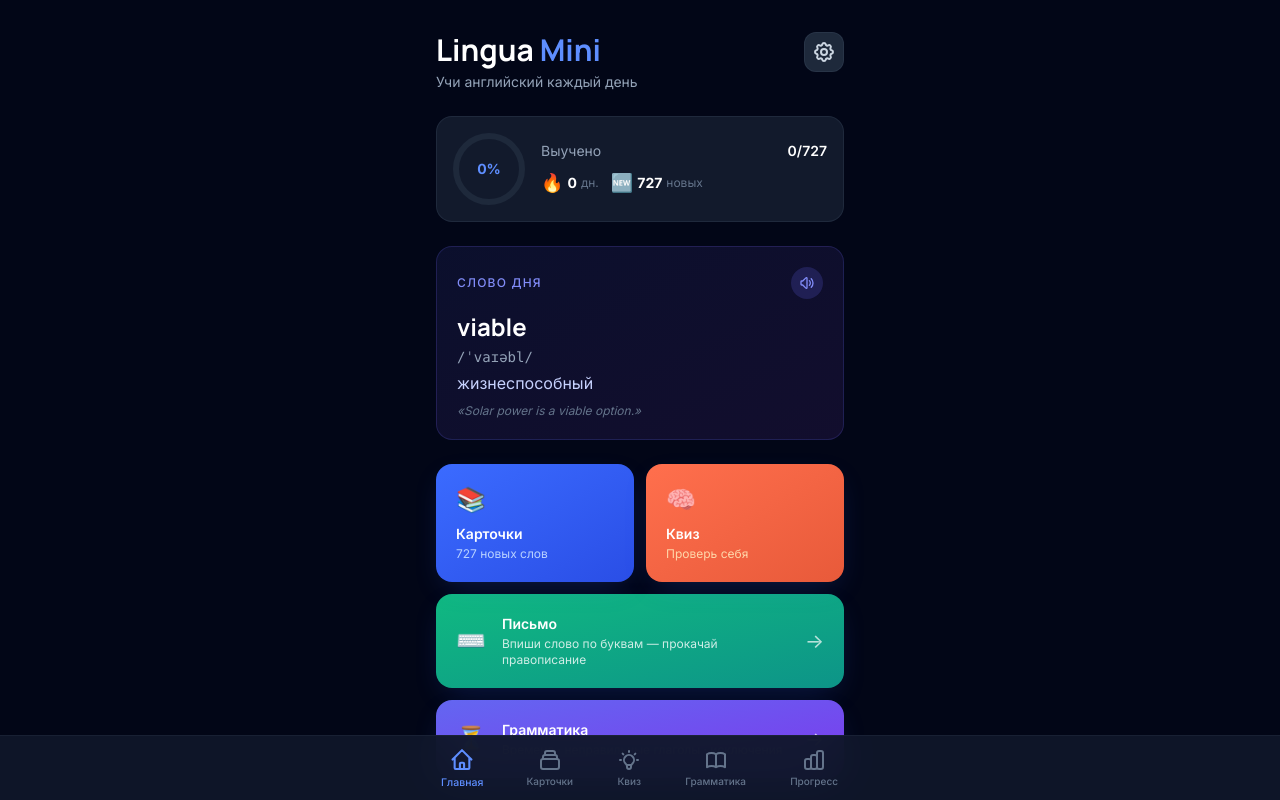
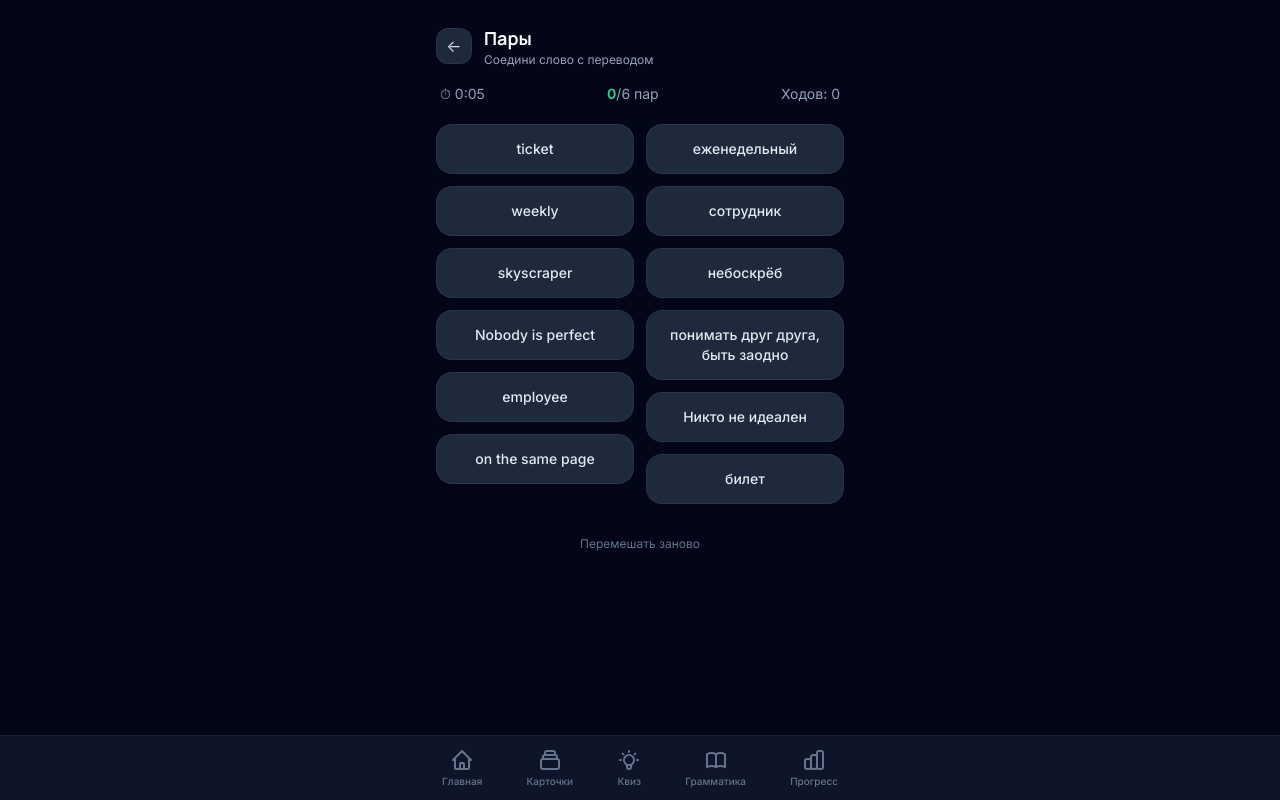
Before and after one commit to andrka1/Cowork, a React (Vite) app: page /match in a window 1280 px wide. Before the commit this address led to /. Shown: the top 800 px of the page. Built offline with nearby package versions, Linux system fonts and the light colour scheme.

Commit message:
Fix IPA transcription font, strip audio+IPA from Spelling, add Matching game (Пары)

```diff
--- a/src/App.tsx
+++ b/src/App.tsx
@@ -3,6 +3,7 @@ import HomePage from "./pages/HomePage";
 import FlashcardsPage from "./pages/FlashcardsPage";
 import QuizPage from "./pages/QuizPage";
 import SpellingPage from "./pages/SpellingPage";
+import MatchingPage from "./pages/MatchingPage";
 import StatsPage from "./pages/StatsPage";
 import GrammarPage from "./pages/GrammarPage";
 import TensesPage from "./pages/TensesPage";
@@ -21,6 +22,7 @@ export default function App() {
           <Route path="/flashcards/:category" element={<FlashcardsPage />} />
           <Route path="/quiz" element={<QuizPage />} />
           <Route path="/spelling" element={<SpellingPage />} />
+          <Route path="/match" element={<MatchingPage />} />
           <Route path="/grammar" element={<GrammarPage />} />
           <Route path="/grammar/tenses" element={<TensesPage />} />
           <Route path="/grammar/irregulars" element={<IrregularsPage />} />
--- a/src/index.css
+++ b/src/index.css
@@ -22,6 +22,14 @@ body {
   overscroll-behavior: none;
   user-select: none;
   -webkit-user-select: none;
+}
+
+/* IPA transcription: use a system font that actually ships the phonetic glyphs.
+   Inter / Manrope and the default monospace font lack many IPA symbols
+   (ə, ɛ, ˈ, ŋ ...), which is why they rendered as empty boxes. */
+.ipa {
+  font-family: "Noto Sans", "Roboto", "Segoe UI", system-ui, "Helvetica Neue", Arial, sans-serif;
+  letter-spacing: 0.02em;
 }
 
 /* Custom scrollbar */
--- /dev/null
+++ b/src/pages/MatchingPage.tsx
@@ -0,0 +1,250 @@
+import { useState, useEffect, useMemo } from "react";
+import { useNavigate } from "react-router-dom";
+import { words } from "../data/words";
+import { Word } from "../data/types";
+import {
+  getExcludedIds,
+  getWeakWordIds,
+  recordWordCorrect,
+  recordWordError,
+  markWordLearned,
+  saveQuizResult,
+} from "../data/storage";
+
+const PAIR_COUNT = 6;
+
+function shuffle<T>(arr: T[]): T[] {
+  const a = [...arr];
+  for (let i = a.length - 1; i > 0; i--) {
+    const j = Math.floor(Math.random() * (i + 1));
+    [a[i], a[j]] = [a[j], a[i]];
+  }
+  return a;
+}
+
+type Item = { id: number; text: string };
+
+export default function MatchingPage() {
+  const navigate = useNavigate();
+  const [round, setRound] = useState(0);
+
+  const deck = useMemo<Word[]>(() => {
+    const excluded = new Set(getExcludedIds());
+    const pool = words.filter((w) => !excluded.has(w.id));
+    const weak = new Set(getWeakWordIds());
+    const weakWords = pool.filter((w) => weak.has(w.id));
+    const rest = pool.filter((w) => !weak.has(w.id));
+    const ordered = [...shuffle(weakWords), ...shuffle(rest)];
+    return ordered.slice(0, PAIR_COUNT);
+    // eslint-disable-next-line react-hooks/exhaustive-deps
+  }, [round]);
+
+  const leftCol = useMemo<Item[]>(
+    () => shuffle(deck.map((w) => ({ id: w.id, text: w.en }))),
+    [deck]
+  );
+  const rightCol = useMemo<Item[]>(
+    () => shuffle(deck.map((w) => ({ id: w.id, text: w.ru }))),
+    [deck]
+  );
+
+  const [selectedLeft, setSelectedLeft] = useState<number | null>(null);
+  const [selectedRight, setSelectedRight] = useState<number | null>(null);
+  const [matched, setMatched] = useState<number[]>([]);
+  const [wrongIds, setWrongIds] = useState<number[]>([]);
+  const [moves, setMoves] = useState(0);
+  const [seconds, setSeconds] = useState(0);
+  const [finished, setFinished] = useState(false);
+
+  // Timer ticks until the board is solved.
+  useEffect(() => {
+    if (finished) return;
+    const t = setInterval(() => setSeconds((s) => s + 1), 1000);
+    return () => clearInterval(t);
+  }, [finished, round]);
+
+  // Evaluate a pair once both sides are picked.
+  useEffect(() => {
+    if (selectedLeft === null || selectedRight === null) return;
+    setMoves((m) => m + 1);
+    if (selectedLeft === selectedRight) {
+      const id = selectedLeft;
+      setMatched((prev) => [...prev, id]);
+      recordWordCorrect(id);
+      markWordLearned(id);
+      setSelectedLeft(null);
+      setSelectedRight(null);
+    } else {
+      recordWordError(selectedLeft);
+      setWrongIds([selectedLeft, selectedRight]);
+      const t = setTimeout(() => {
+        setWrongIds([]);
+        setSelectedLeft(null);
+        setSelectedRight(null);
+      }, 650);
+      return () => clearTimeout(t);
+    }
+    // eslint-disable-next-line react-hooks/exhaustive-deps
+  }, [selectedLeft, selectedRight]);
+
+  // Finish when every pair is matched.
+  useEffect(() => {
+    if (deck.length > 0 && matched.length === deck.length) {
+      setFinished(true);
+      saveQuizResult(deck.length, deck.length, "match");
+    }
+    // eslint-disable-next-line react-hooks/exhaustive-deps
+  }, [matched]);
+
+  const restart = () => {
+    setRound((r) => r + 1);
+    setSelectedLeft(null);
+    setSelectedRight(null);
+    setMatched([]);
+    setWrongIds([]);
+    setMoves(0);
+    setSeconds(0);
+    setFinished(false);
+  };
+
+  const fmt = (s: number) => {
+    const m = Math.floor(s / 60);
+    const sec = s % 60;
+    return `${m}:${sec < 10 ? "0" : ""}${sec}`;
+  };
+
+  const stateOf = (id: number, side: "L" | "R") => {
+    if (matched.includes(id)) return "matched";
+    const sel = side === "L" ? selectedLeft : selectedRight;
+    if (wrongIds.includes(id) && sel === id) return "wrong";
+    if (sel === id) return "active";
+    return "idle";
+  };
+
+  const cls = (state: string) => {
+    if (state === "matched")
+      return "bg-emerald-500/15 border-emerald-500/40 text-emerald-300 opacity-50 pointer-events-none";
+    if (state === "wrong") return "bg-red-500/20 border-red-500 text-red-200";
+    if (state === "active") return "bg-brand-500/25 border-brand-500 text-white";
+    return "bg-slate-800 border-slate-700/50 text-slate-200 active:scale-[0.97]";
+  };
+
+  const locked = wrongIds.length > 0;
+
+  // ---- Empty state ----
+  if (deck.length < 2) {
+    return (
+      <div className="px-5 pt-16 text-center animate-fade-in">
+        <div className="text-5xl mb-4">🧩</div>
+        <p className="text-slate-400">Слишком мало слов для игры.</p>
+        <button
+          onClick={() => navigate("/")}
+          className="mt-6 px-6 py-3 rounded-2xl bg-brand-500 text-white font-medium active:scale-95 transition-all"
+        >
+          На главную
+        </button>
+      </div>
+    );
+  }
+
+  // ---- Finished screen ----
+  if (finished) {
+    const perfect = moves === deck.length;
+    return (
+      <div className="px-5 pt-12 pb-4 animate-fade-in flex flex-col items-center text-center">
+        <div className="text-6xl mb-4">{perfect ? "🏆" : "🎉"}</div>
+        <h1 className="text-2xl font-display font-bold text-white mb-2">Все пары собраны!</h1>
+        <p className="text-slate-400 mb-1">
+          Время <span className="text-brand-400 font-bold">{fmt(seconds)}</span> · ходов{" "}
+          <span className="text-brand-400 font-bold">{moves}</span>
+        </p>
+        <p className="text-xs text-slate-500 mb-8">
+          {perfect ? "Идеально — без ошибок!" : "Меньше ходов — выше точность"}
+        </p>
+        <div className="flex flex-col gap-3 w-full max-w-xs">
+          <button
+            onClick={restart}
+            className="py-3.5 rounded-2xl bg-brand-500 text-white font-medium active:scale-95 transition-all"
+          >
+            🔁 Ещё раунд
+          </button>
+          <button
+            onClick={() => navigate("/")}
+            className="py-3.5 rounded-2xl bg-slate-800 border border-slate-700/50 text-slate-300 font-medium active:scale-95 transition-all"
+          >
+            На главную
+          </button>
+        </div>
+      </div>
+    );
+  }
+
+  // ---- Active board ----
+  return (
+    <div className="px-5 pt-6 pb-4 animate-fade-in">
+      {/* Header */}
+      <div className="flex items-center gap-3 mb-4">
+        <button
+          onClick={() => navigate("/")}
+          className="w-9 h-9 rounded-xl bg-slate-800 border border-slate-700/50 flex items-center justify-center text-slate-300 hover:text-white transition-colors"
+        >
+          ←
+        </button>
+        <div className="flex-1">
+          <h1 className="text-lg font-display font-bold text-white">Пары</h1>
+          <p className="text-xs text-slate-400">Соедини слово с переводом</p>
+        </div>
+      </div>
+
+      {/* Stats */}
+      <div className="flex items-center justify-between mb-5 px-1 text-sm">
+        <span className="text-slate-400">⏱ {fmt(seconds)}</span>
+        <span className="text-slate-400">
+          <span className="text-emerald-400 font-semibold">{matched.length}</span>/{deck.length} пар
+        </span>
+        <span className="text-slate-400">Ходов: {moves}</span>
+      </div>
+
+      {/* Two columns */}
+      <div className="grid grid-cols-2 gap-3">
+        <div className="flex flex-col gap-3">
+          {leftCol.map((it) => {
+            const st = stateOf(it.id, "L");
+            return (
+              <button
+                key={`l-${it.id}`}
+                disabled={locked || st === "matched"}
+                onClick={() => setSelectedLeft((cur) => (cur === it.id ? null : it.id))}
+                className={`py-3.5 px-3 rounded-2xl border text-sm font-medium transition-all ${cls(st)}`}
+              >
+                {it.text}
+              </button>
+            );
+          })}
+        </div>
+        <div className="flex flex-col gap-3">
+          {rightCol.map((it) => {
+            const st = stateOf(it.id, "R");
+            return (
+              <button
+                key={`r-${it.id}`}
+                disabled={locked || st === "matched"}
+                onClick={() => setSelectedRight((cur) => (cur === it.id ? null : it.id))}
+                className={`py-3.5 px-3 rounded-2xl border text-sm font-medium transition-all ${cls(st)}`}
+              >
+                {it.text}
+              </button>
+            );
+          })}
+        </div>
+      </div>
+
+      <button
+        onClick={restart}
+        className="w-full mt-6 py-2 text-xs text-slate-500 hover:text-slate-300 transition-colors"
+      >
+        Перемешать заново
+      </button>
+    </div>
+  );
+}
--- a/src/pages/SpellingPage.tsx
+++ b/src/pages/SpellingPage.tsx
@@ -9,7 +9,6 @@ import {
   recordWordCorrect,
   markWordLearned,
   saveQuizResult,
-  speak,
 } from "../data/storage";
 
 const SESSION_SIZE = 12;
@@ -95,7 +94,6 @@ export default function SpellingPage() {
       setStatus("wrong");
       recordWordError(word.id);
     }
-    speak(word.en);
   };
 
   const next = () => {
@@ -113,7 +111,6 @@ export default function SpellingPage() {
     if (!word || status !== "idle") return;
     setStatus("wrong");
     recordWordError(word.id);
-    speak(word.en);
   };
 
   const restart = () => {
@@ -199,17 +196,7 @@ export default function SpellingPage() {
       {/* Prompt */}
       <div className="rounded-3xl bg-gradient-to-br from-slate-800 to-slate-900 border border-slate-700/50 p-6 mb-5 text-center">
         <span className="text-xs uppercase tracking-widest text-slate-500">Перевод</span>
-        <h2 className="text-3xl font-display font-bold text-white mt-2 mb-2">{word.ru}</h2>
-        <p className="text-sm text-slate-400 font-mono mb-4">{word.transcription}</p>
-        <button
-          onClick={() => speak(word.en)}
-          className="w-12 h-12 rounded-full bg-brand-500/20 border border-brand-500/30 inline-flex items-center justify-center text-brand-400 active:scale-90 transition-all"
-          aria-label="Озвучить"
-        >
-          <svg className="w-6 h-6" fill="none" viewBox="0 0 24 24" stroke="currentColor" strokeWidth={2}>
-            <path strokeLinecap="round" strokeLinejoin="round" d="M15.536 8.464a5 5 0 010 7.072m2.828-9.9a9 9 0 010 12.728M5.586 15H4a1 1 0 01-1-1v-4a1 1 0 011-1h1.586l4.707-4.707C10.923 3.663 12 4.109 12 5v14c0 .891-1.077 1.337-1.707.707L5.586 15z" />
-          </svg>
-        </button>
+        <h2 className="text-3xl font-display font-bold text-white mt-2 mb-1">{word.ru}</h2>
         {revealed && status === "idle" && (
           <p className="mt-4 text-lg font-mono tracking-[0.3em] text-amber-300">{mask(word.en)}</p>
         )}
```
